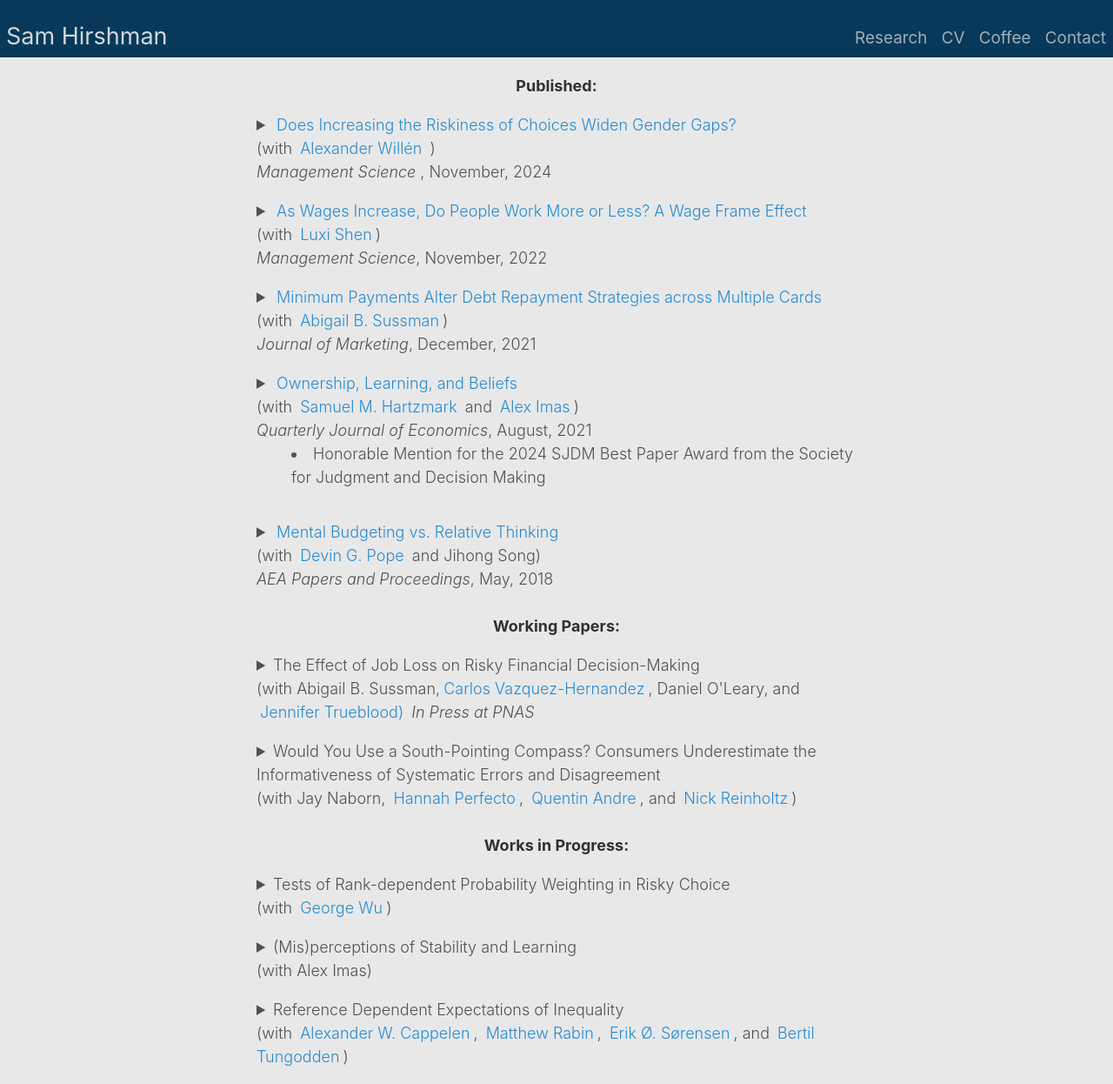
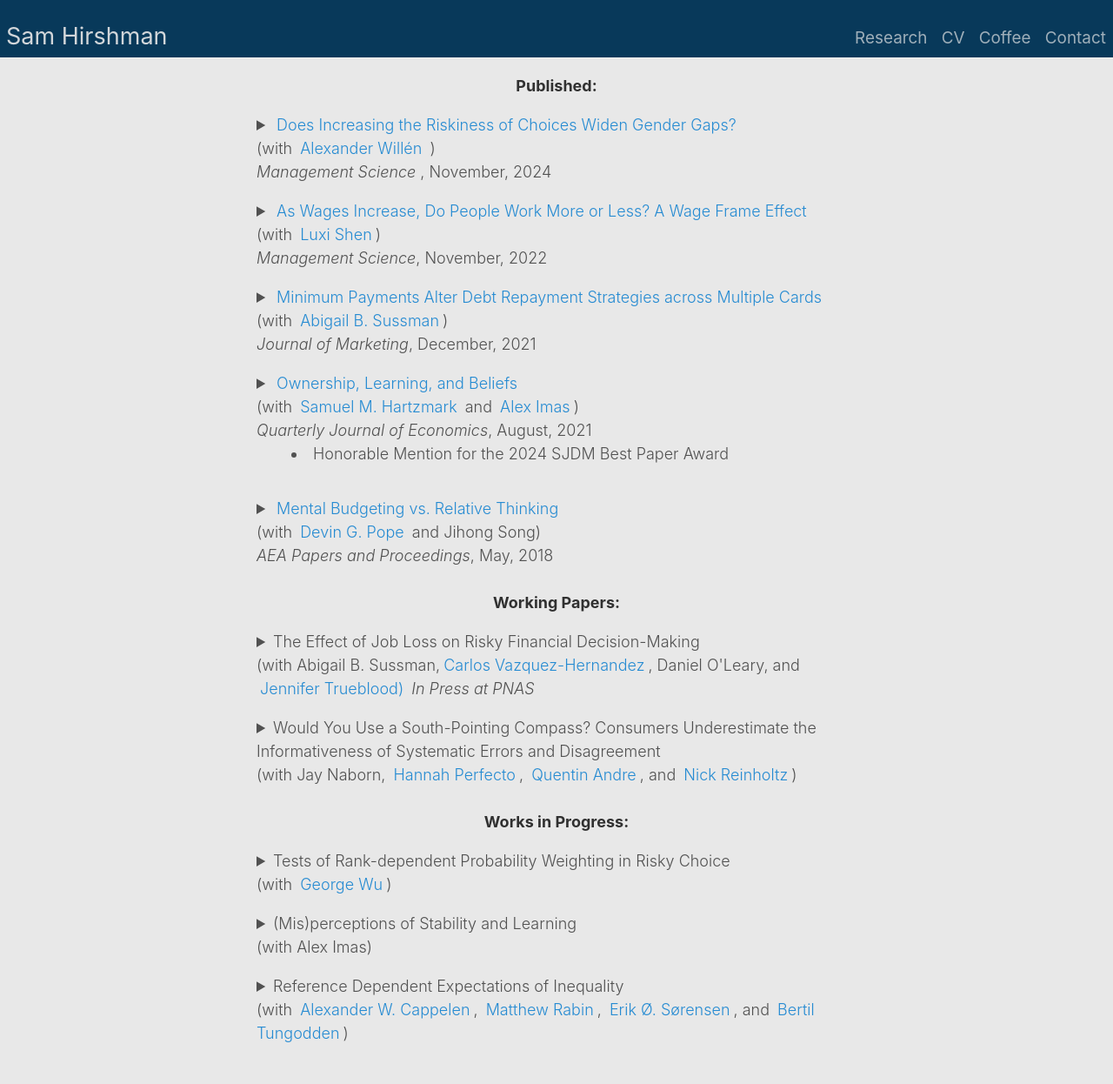
Before and after one commit to shirshma/shirshma.github.io, a Jekyll site: the page built from docs/research.md, in a window 1280 px wide. Shown: the whole page at 87% size. Built offline with Jekyll 4.4.1, drawn with Linux system fonts in a browser that asks for light colours; after the commit the page ends 1219 px from its top, so only the background shows below that.

Commit message:
Update research.md

```diff
--- a/docs/research.md
+++ b/docs/research.md
@@ -28,7 +28,7 @@ US Households currently hold $770 billion in credit card debt, often managing re
   <p><details><summary>
   <span class="fn"> <a href="https://papers.ssrn.com/sol3/papers.cfm?abstract_id=3465246" target="_blank">Ownership, Learning, and Beliefs </a> </span> <br> (with <a href="https://sites.google.com/site/samhartzmark/">Samuel M. Hartzmark</a> and <a href="http://www.aleximas.com/"> Alex Imas</a>) <br> <i>Quarterly Journal of Economics</i>, August, 2021<br>
       <ul>
-  <li> Honorable Mention for the 2024 SJDM Best Paper Award from the Society for Judgment and Decision Making </li>
+  <li> Honorable Mention for the 2024 SJDM Best Paper Award</li>
       </ul>
   </summary>
   <p>
```
